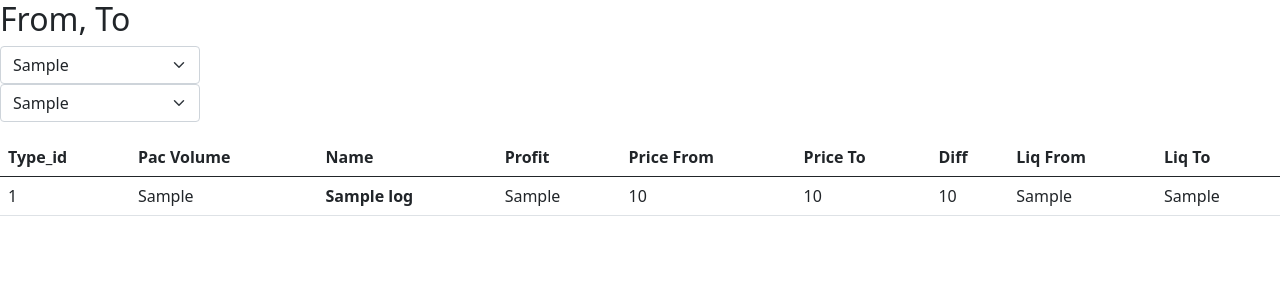
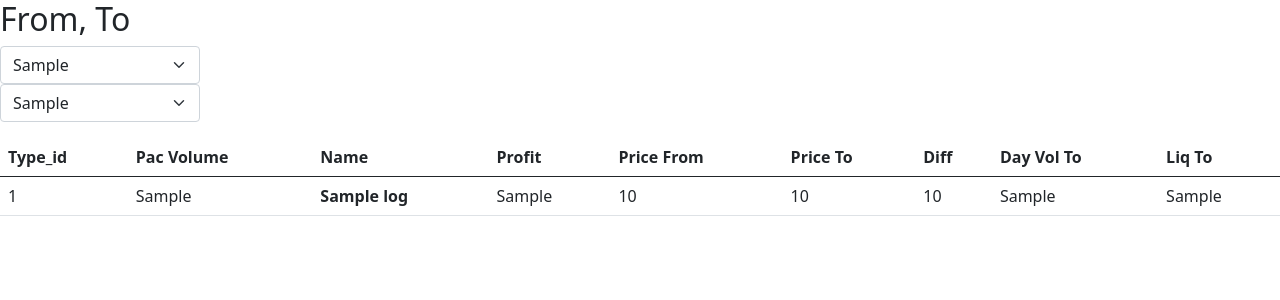
Before and after one commit to ATPstealer/eve_parser, a Django app: template logistics/templates/logistics/planing.html in a window 1280 px wide. Shown: the top 300 px of the page. Run offline with Django 3.2, Linux system fonts and the light colour scheme; the template is opened without the code that fills it: most values are stand-ins (such as "Sample title", 1, 10 or a date in 2020); data that the repository does not hold is empty.

Commit message:
order name

```diff
--- a/logistics/templates/logistics/planing.html
+++ b/logistics/templates/logistics/planing.html
@@ -31,7 +31,7 @@
       <th scope="col">Price From</th>
       <th scope="col">Price To</th>
       <th scope="col">Diff</th>
-      <th scope="col">Liq From</th>
+      <th scope="col">Day Vol To</th>
       <th scope="col">Liq To</th>
     </tr>
   </thead>
@@ -45,7 +45,7 @@
       <td>{{ log.price_from }}</td>
       <td>{{ log.price_to }}</td>
       <td>{{ log.price_diff }}</td>
-      <td>{{ log.liquidity_from }}</td>
+      <td>{{ log.day_volume_to }}</td>
       <td>{{ log.liquidity_to }}</td>
     </tr>
 {% endfor %}
--- a/logistics/views.py
+++ b/logistics/views.py
@@ -76,7 +76,7 @@ def planing(request):
     else:
         logistics_planing_array = LogisticsPlanning.objects.values_list(
             "type_id", "price_from", "price_to", "price_diff", "liquidity_from", "liquidity_to", "profit_to",
-            "packaged_volume", "day_volume_to")\
+            "packaged_volume", "day_volume_from")\
             .filter(region_id_from=int(region_id_to), region_id_to=int(region_id_from)).order_by("-profit_to")
         for log in logistics_planing_array:
             count_display += 1
```
